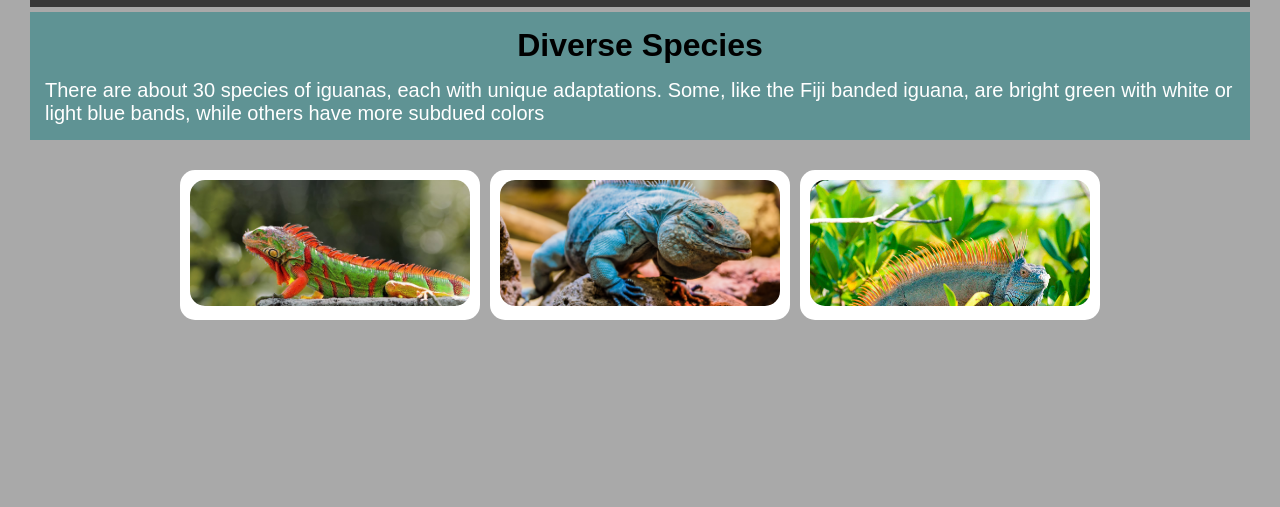
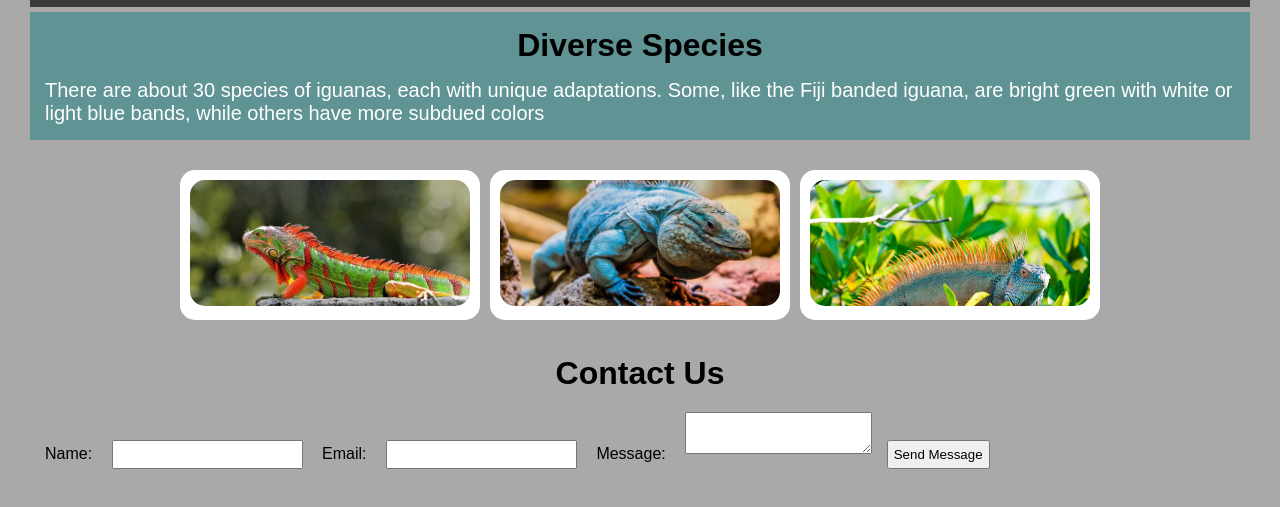
Before and after one commit to Troytron44/Nature-Site, a plain HTML site: page index.html in a window 1280 px wide. Shown: the part 810-1317 px from the top of the page. Before the commit the page ends 1160 px from the top, so only its background shows below. Drawn offline with Linux system fonts and the light colour scheme; files whose address does not match are found by name.

Commit message:
Update index.html

```diff
--- a/index.html
+++ b/index.html
@@ -140,7 +140,21 @@ body {
     <div class="card-image iguana-3"></div>
   </div>
 </div>
+<section id="contact">
+  <h3>Contact Us</h3>
+  <form action="your-server-side-script" method="POST">
+    <label for="name">Name:</label>
+    <input type="text" id="name" name="name" required>
 
+    <label for="email">Email:</label>
+    <input type="email" id="email" name="email" required>
+
+    <label for="message">Message:</label>
+    <textarea id="message" name="message" required></textarea>
+
+    <button type="submit">Send Message</button>
+  </form>
+</section>
 
 </body>
 </html>
```
